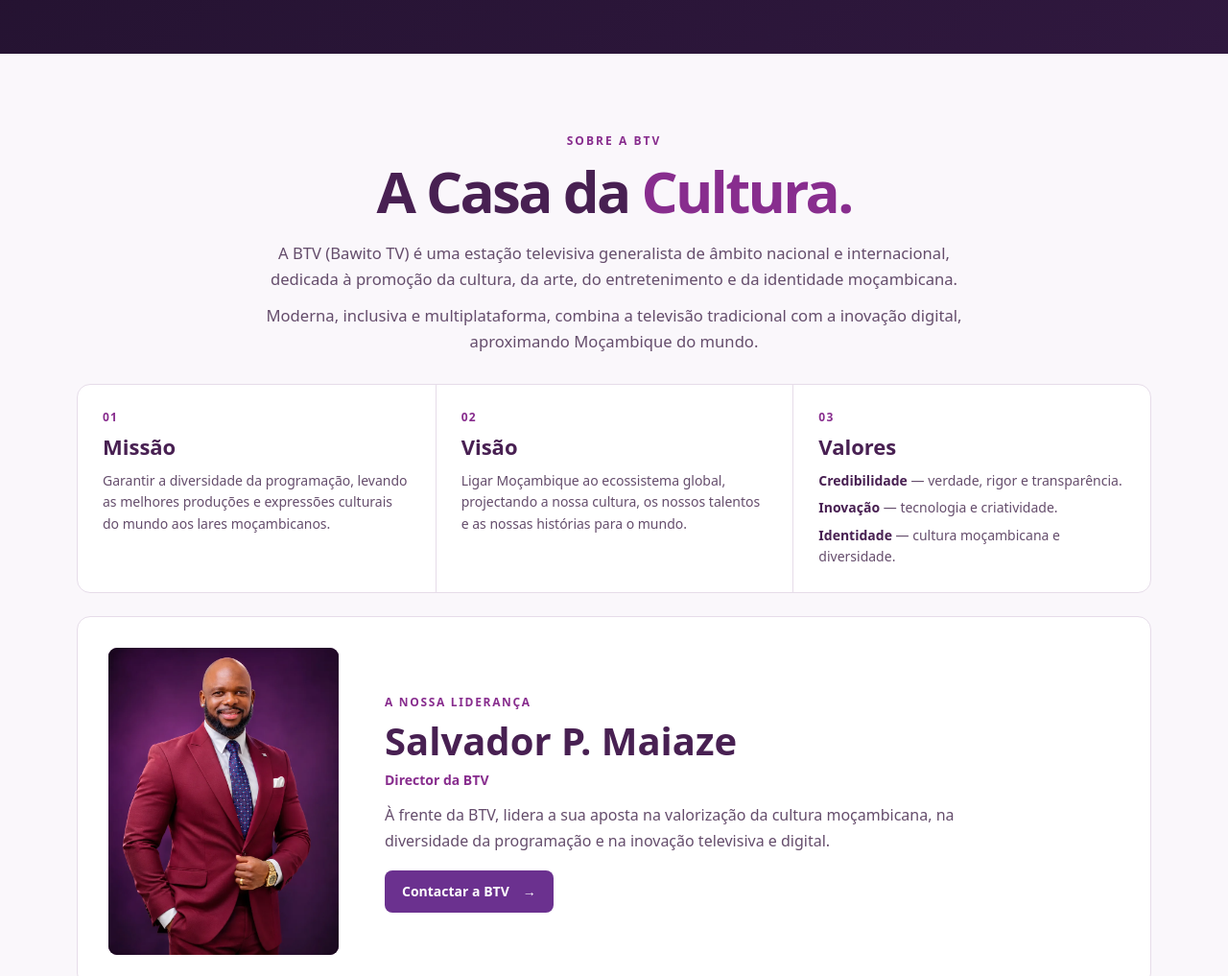
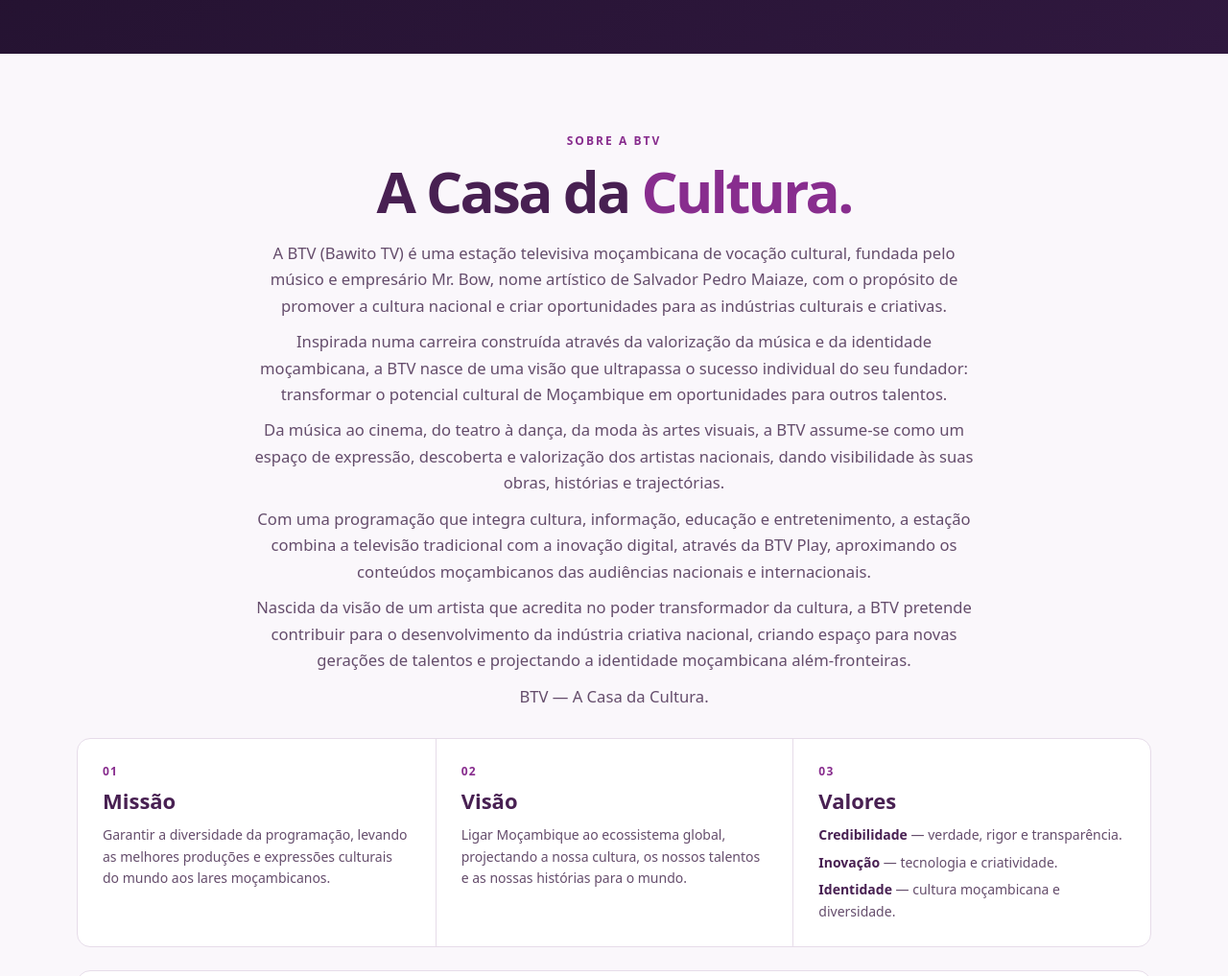
Before and after one commit to Dev-Ruco/btv-play, a plain HTML site: page index.html in a window 1280 px wide. Shown: the part 1720-2737 px from the top of the page at 96% size. Drawn offline with nearby package versions, Linux system fonts and the light colour scheme; a script that the page names is missing.

Commit message:
feat: reforçar identidade cultural da BTV e ligação ao fundador Mr. Bow

```diff
--- a/index.html
+++ b/index.html
@@ -15,7 +15,12 @@
 <section id="conteudos" class="section"><div class="section-header"><div><span class="overline">BIBLIOTECA</span><h2>Vídeos e episódios</h2></div><label class="search-label"><span>Pesquisar</span><input type="search" id="search" placeholder="Programa ou título…"></label></div><div class="filters" id="filters"><button class="selected" data-filter="Todos">Todos</button><button data-filter="Notícias">Notícias</button><button data-filter="Entrevistas">Entrevistas</button><button data-filter="Documentários">Documentários</button><button data-filter="Entretenimento">Entretenimento</button><button data-filter="Economia">Economia</button><button data-filter="Desporto">Desporto</button><button data-filter="Cultura">Cultura</button></div><div class="content-grid" id="contentGrid"><div class="library-loading" role="status"><span class="loading-spinner" aria-hidden="true"></span> A carregar conteúdos…</div></div></section>
 <section id="sobre" class="section btv-about about-editorial" aria-labelledby="about-title">
 <div class="about-inner">
-<div class="about-editorial-top"><div class="about-intro"><span class="overline">SOBRE A BTV</span><h2 id="about-title">A Casa da <em>Cultura.</em></h2><p>A BTV (Bawito TV) é uma estação televisiva generalista de âmbito nacional e internacional, dedicada à promoção da cultura, da arte, do entretenimento e da identidade moçambicana.</p><p>Moderna, inclusiva e multiplataforma, combina a televisão tradicional com a inovação digital, aproximando Moçambique do mundo.</p></div></div>
+<div class="about-editorial-top"><div class="about-intro"><span class="overline">SOBRE A BTV</span><h2 id="about-title">A Casa da <em>Cultura.</em></h2><p>A BTV (Bawito TV) é uma estação televisiva moçambicana de vocação cultural, fundada pelo músico e empresário Mr. Bow, nome artístico de Salvador Pedro Maiaze, com o propósito de promover a cultura nacional e criar oportunidades para as indústrias culturais e criativas.</p>
+<p>Inspirada numa carreira construída através da valorização da música e da identidade moçambicana, a BTV nasce de uma visão que ultrapassa o sucesso individual do seu fundador: transformar o potencial cultural de Moçambique em oportunidades para outros talentos.</p>
+<p>Da música ao cinema, do teatro à dança, da moda às artes visuais, a BTV assume-se como um espaço de expressão, descoberta e valorização dos artistas nacionais, dando visibilidade às suas obras, histórias e trajectórias.</p>
+<p>Com uma programação que integra cultura, informação, educação e entretenimento, a estação combina a televisão tradicional com a inovação digital, através da BTV Play, aproximando os conteúdos moçambicanos das audiências nacionais e internacionais.</p>
+<p>Nascida da visão de um artista que acredita no poder transformador da cultura, a BTV pretende contribuir para o desenvolvimento da indústria criativa nacional, criando espaço para novas gerações de talentos e projectando a identidade moçambicana além-fronteiras.</p>
+<p>BTV — A Casa da Cultura.</p></div></div>
 <div class="about-pillars"><article><span class="pillar-number" aria-hidden="true">01</span><h3>Missão</h3><p>Garantir a diversidade da programação, levando as melhores produções e expressões culturais do mundo aos lares moçambicanos.</p></article><article><span class="pillar-number" aria-hidden="true">02</span><h3>Visão</h3><p>Ligar Moçambique ao ecossistema global, projectando a nossa cultura, os nossos talentos e as nossas histórias para o mundo.</p></article><article><span class="pillar-number" aria-hidden="true">03</span><h3>Valores</h3><ul class="about-values"><li><strong>Credibilidade</strong> — verdade, rigor e transparência.</li><li><strong>Inovação</strong> — tecnologia e criatividade.</li><li><strong>Identidade</strong> — cultura moçambicana e diversidade.</li></ul></article></div>
 <div class="about-leadership"><div class="director-portrait"><img src="/assets/images/salvador-maiaze.webp" alt="Salvador P. Maiaze" width="800" height="1067" loading="lazy" decoding="async"></div><div class="director-copy"><span class="overline">A NOSSA LIDERANÇA</span><h3>Salvador P. Maiaze</h3><span class="director-role">Director da BTV</span><p>À frente da BTV, lidera a sua aposta na valorização da cultura moçambicana, na diversidade da programação e na inovação televisiva e digital.</p><a class="about-contact" href="#contactos">Contactar a BTV <span aria-hidden="true">→</span></a></div></div>
 </div></section>
```
